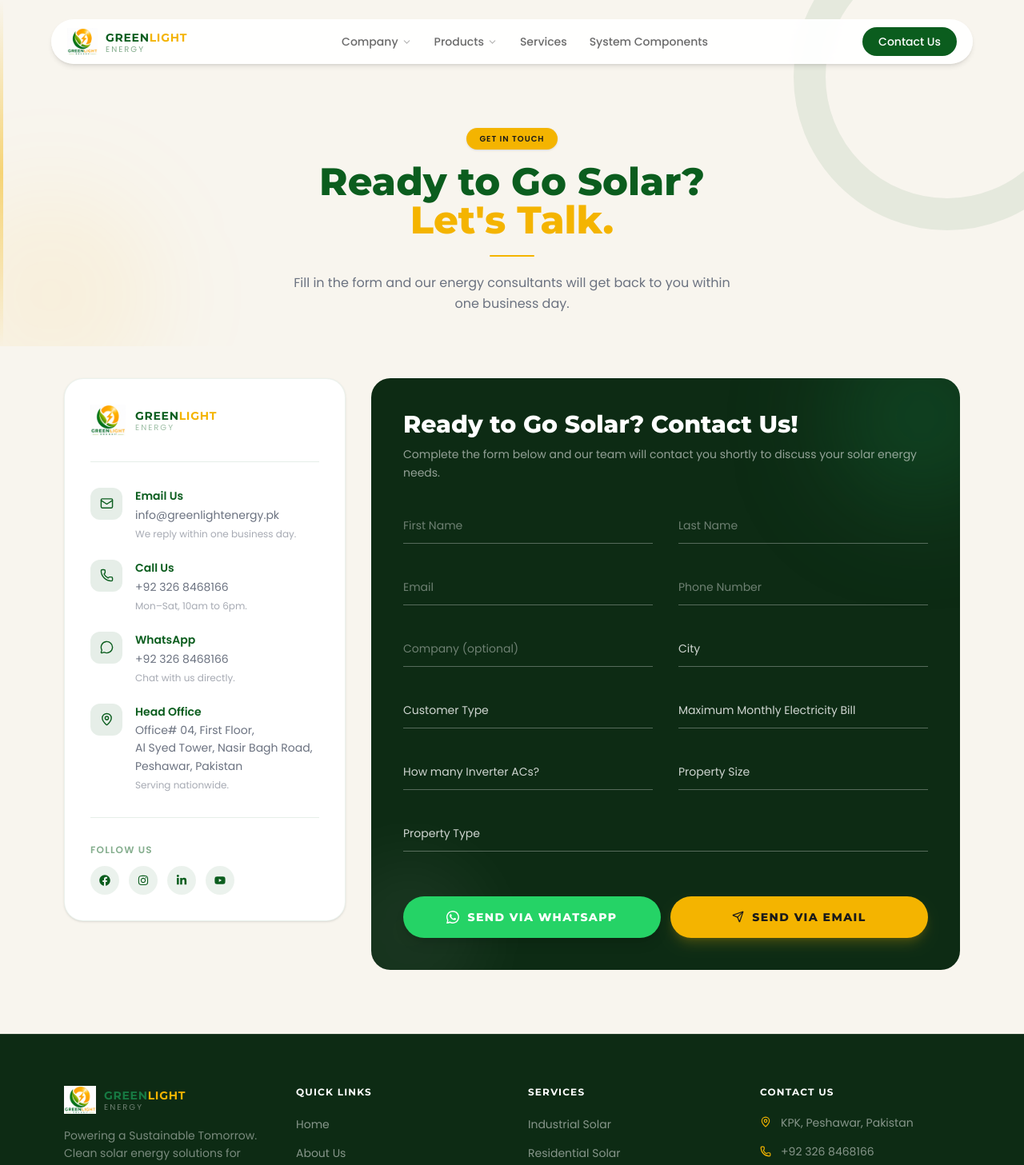
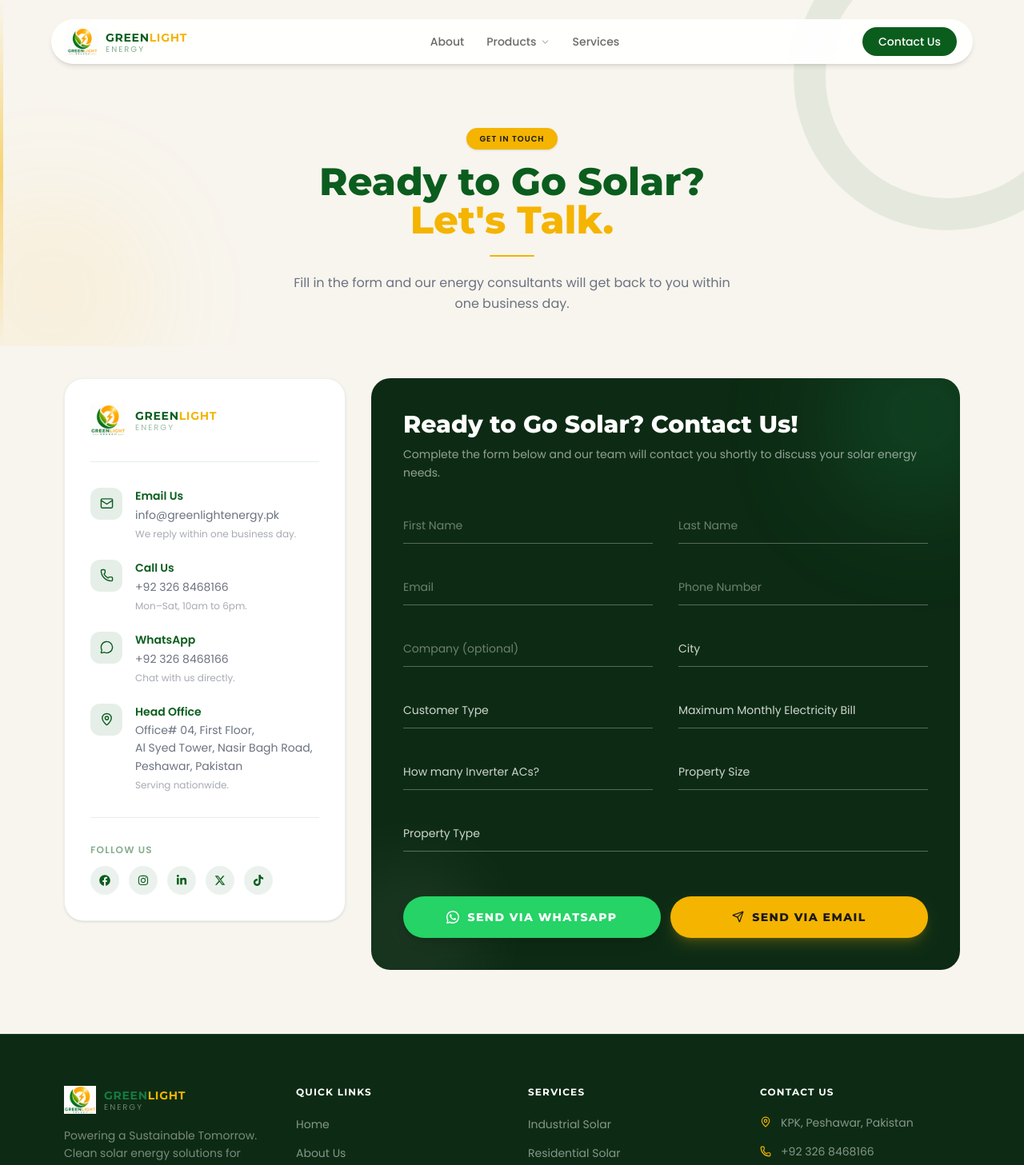
Before and after one commit to mazharktk5/GreenLight-Energy, a Next.js app: page /contact in a window 1280 px wide. Shown: the top 1457 px of the page at 80% size. Built offline with nearby package versions, Linux system fonts and the light colour scheme.

Commit message:
feat: update social media links in Contact and Footer components; remove unused dropdown in MainNav

```diff
--- a/src/app/contact/page.tsx
+++ b/src/app/contact/page.tsx
@@ -4,7 +4,8 @@ import Image from "next/image";
 import { useState, useRef } from "react";
 import emailjs from "@emailjs/browser";
 import { Mail, Phone, MessageCircle, MapPin, Send } from "lucide-react";
-import { FaFacebook, FaInstagram, FaLinkedinIn, FaYoutube } from "react-icons/fa";
+import { FaFacebook, FaInstagram, FaLinkedinIn } from "react-icons/fa";
+import { FaXTwitter, FaTiktok } from "react-icons/fa6";
 
 const cities = [
     "Karachi", "Lahore", "Islamabad", "Rawalpindi", "Faisalabad",
@@ -13,10 +14,11 @@ const cities = [
 ];
 
 const socials = [
-    { icon: FaFacebook, href: "#", label: "Facebook" },
-    { icon: FaInstagram, href: "#", label: "Instagram" },
+    { icon: FaFacebook, href: "https://web.facebook.com/profile.php?id=61591904770651", label: "Facebook" },
+    { icon: FaInstagram, href: "https://www.instagram.com/infogreenlightenergy/", label: "Instagram" },
     { icon: FaLinkedinIn, href: "#", label: "LinkedIn" },
-    { icon: FaYoutube, href: "#", label: "YouTube" },
+    { icon: FaXTwitter, href: "https://x.com/greenlight58", label: "X" },
+    { icon: FaTiktok, href: "https://www.tiktok.com/@greenlightenergy26", label: "TikTok" },
 ];
 
 const selectClass =
@@ -222,14 +224,14 @@ export default function ContactPage() {
                     </div>
 
                     {/* ── Right form panel ── */}
-                    <div className="lg:col-span-2 bg-dark-footer rounded-3xl p-8 sm:p-10 relative overflow-hidden flex flex-col min-h-[500px]">
+                    <div className="lg:col-span-2 bg-dark-footer rounded-3xl p-8 sm:p-10 relative overflow-hidden flex flex-col min-h-125">
                         {/* decorative glows */}
                         <div className="absolute -top-16 -right-16 w-56 h-56 rounded-full bg-secondary/30 blur-3xl pointer-events-none" />
                         <div className="absolute -bottom-12 -left-12 w-48 h-48 rounded-full bg-white/5 blur-2xl pointer-events-none" />
 
                         {submitted ? (
                             <div className="relative z-10 flex flex-col items-center justify-center text-center flex-1 py-10 px-4">
-                                <div className="w-20 h-20 rounded-full bg-gradient-to-tr from-gold/20 to-gold/5 border border-gold/30 flex items-center justify-center mb-6 shadow-[0_0_40px_rgba(212,175,55,0.15)]">
+                                <div className="w-20 h-20 rounded-full bg-linear-to-tr from-gold/20 to-gold/5 border border-gold/30 flex items-center justify-center mb-6 shadow-[0_0_40px_rgba(212,175,55,0.15)]">
                                     <svg className="w-10 h-10 text-gold" fill="none" stroke="currentColor" viewBox="0 0 24 24">
                                         <path strokeLinecap="round" strokeLinejoin="round" strokeWidth={2} d="M5 13l4 4L19 7" />
                                     </svg>
@@ -361,5 +363,6 @@ export default function ContactPage() {
                 </div>
             </div>
         </main>
+
     );
 }
--- a/src/components/Footer.tsx
+++ b/src/components/Footer.tsx
@@ -1,7 +1,8 @@
 import Image from "next/image";
 import Link from "next/link";
 import { MapPin, Phone, Mail } from "lucide-react";
-import { FaFacebook, FaInstagram, FaLinkedinIn, FaYoutube } from "react-icons/fa";
+import { FaFacebook, FaInstagram, FaLinkedinIn } from "react-icons/fa";
+import { FaXTwitter, FaTiktok } from "react-icons/fa6";
 
 const quickLinks = [
     { label: "Home", href: "/" },
@@ -18,10 +19,11 @@ const services = [
 ];
 
 const socials = [
-    { icon: FaFacebook, href: "#", label: "Facebook" },
-    { icon: FaInstagram, href: "#", label: "Instagram" },
+    { icon: FaFacebook, href: "https://web.facebook.com/profile.php?id=61591904770651", label: "Facebook" },
+    { icon: FaInstagram, href: "https://www.instagram.com/infogreenlightenergy/", label: "Instagram" },
     { icon: FaLinkedinIn, href: "#", label: "LinkedIn" },
-    { icon: FaYoutube, href: "#", label: "YouTube" },
+    { icon: FaXTwitter, href: "https://x.com/greenlight58", label: "X" },
+    { icon: FaTiktok, href: "https://www.tiktok.com/@greenlightenergy26", label: "TikTok" },
 ];
 
 export default function Footer() {
--- a/src/components/navbar/MainNav.tsx
+++ b/src/components/navbar/MainNav.tsx
@@ -4,12 +4,6 @@ import Image from "next/image";
 import Link from "next/link";
 import { useState, useEffect, useRef } from "react";
 import { ChevronDown, ChevronRight, Menu, X } from "lucide-react";
-
-const companyDropdown = [
-    { label: "About Us", href: "/about" },
-    { label: "Blogs", href: "/blogs" },
-    { label: "Careers", href: "/careers" },
-];
 
 const productsData = [
     {
@@ -18,7 +12,6 @@ const productsData = [
         sub: [
             { label: "GreenHome 10-20kW", href: "/products/residential/greenHome" },
             { label: "GreenDrive – Vehicle to Home & Grid", href: "/products/residential/greenDrive" },
-
         ],
     },
     {
@@ -34,26 +27,6 @@ const productsData = [
         href: "/products/industrial",
         sub: [
             { label: "Industrial Grid Tied Solar Systems", href: "/products/industrial/grid-tied" },
-            { label: "GreenVault – Industrial BESS", href: "/products/industrial/greenvault" },
-            { label: "GreenGrid – EMS System", href: "/products/industrial/greengrid" },
-        ],
-    },
-    {
-        label: "GreenCare",
-        href: "/products/greencare",
-        sub: [
-            { label: "Annual Maintenance Contracts", href: "/products/greencare/amc" },
-            { label: "Remote Monitoring & Support", href: "/products/greencare/monitoring" },
-            { label: "Panel Cleaning & Inspection", href: "/products/greencare/cleaning" },
-        ],
-    },
-    {
-        label: "GreenPartners (channel business)",
-        href: "/products/partners",
-        sub: [
-            { label: "Become a Channel Partner", href: "/products/partners/apply" },
-            { label: "Referral Program", href: "/products/partners/referral" },
-            { label: "Partner Portal", href: "/products/partners/portal" },
         ],
     },
 ];
@@ -66,10 +39,9 @@ type NavItem = {
 };
 
 const navLinks: NavItem[] = [
-    { label: "Company", href: "#", dropdown: companyDropdown },
+    { label: "About", href: "/about" },
     { label: "Products", href: "#", megaMenu: true },
     { label: "Services", href: "/services" },
-    { label: "System Components", href: "/system-components" },
 ];
 
 export default function MainNav() {
@@ -277,20 +249,13 @@ export default function MainNav() {
                     <ul className="flex flex-col gap-1">
                         {/* Company sub-list */}
                         <li>
-                            <p className="text-dark/70 text-sm font-medium px-2 py-2.5">Company</p>
-                            <ul className="pl-3 border-l-2 border-gold/50 mb-2 flex flex-col gap-1">
-                                {companyDropdown.map((item) => (
-                                    <li key={item.label}>
-                                        <Link
-                                            href={item.href}
-                                            className="text-dark/60 hover:text-primary text-sm block py-1.5 px-2 transition-colors"
-                                            onClick={() => setMobileOpen(false)}
-                                        >
-                                            {item.label}
-                                        </Link>
-                                    </li>
-                                ))}
-                            </ul>
+                            <Link
+                                href="/about"
+                                className="text-dark/70 hover:text-primary text-sm font-medium block px-2 py-2.5 transition-colors"
+                                onClick={() => setMobileOpen(false)}
+                            >
+                                About
+                            </Link>
                         </li>
                         {/* Products sub-list */}
                         <li>
@@ -318,15 +283,6 @@ export default function MainNav() {
                                 Services
                             </Link>
                         </li>
-                        <li>
-                            <Link
-                                href="/system-components"
-                                className="text-dark/70 hover:text-primary text-sm font-medium block px-2 py-2.5 transition-colors"
-                                onClick={() => setMobileOpen(false)}
-                            >
-                                System Components
-                            </Link>
-                        </li>
                         <li className="pt-2">
                             <Link
                                 href="/contact"
```
